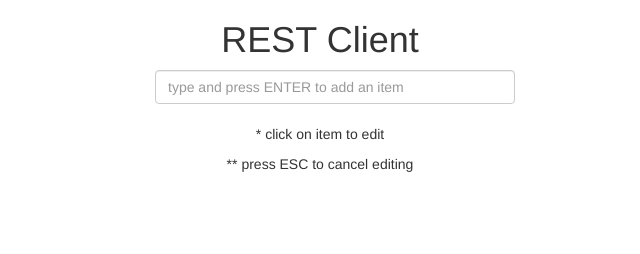
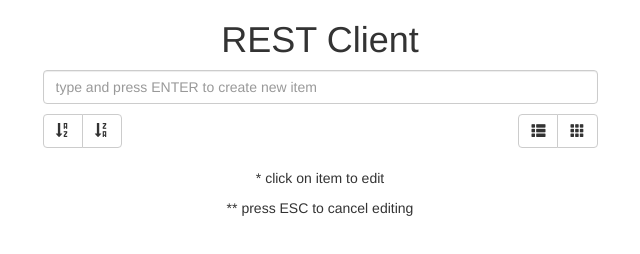
Before and after one commit to ihert/bitstars-exercises, a plain HTML site: page rest-client/index.html in a window 1280 px wide. Shown: the whole page, without its empty margins (320-960 px from the left). Drawn offline with nearby package versions, Linux system fonts and the light colour scheme.

Commit message:
fix layout

```diff
--- a/rest-client/index.html
+++ b/rest-client/index.html
@@ -17,15 +17,12 @@
     <script src="https://oss.maxcdn.com/respond/1.4.2/respond.min.js"></script>
     <![endif]-->
     <style>
-        #item-list {
-        }
+        #item-list {}
         #item-list li {
             list-style-type: none;
             padding-top: 10px;
-            padding-left: 5px;
             font-size: 24px;
             position: relative;
-            margin: 0 0 0 14px;
         }
         #item-list li .del {
             display: none;
@@ -39,18 +36,11 @@
             margin: auto 0;
             padding: 2px 4px;
         }
-        #item-list li .edit{
-            display: none;
-        }
-        #item-list li.editing .edit {
-            display: block;
-            width: 359px;
-            margin-left: -3px;
-        }
-        #item-list li.editing .view {
-            display: none;
-        }
+        #item-list li .edit{display: none;}
+        #item-list li.editing .edit {display: block;}
+        #item-list li.editing .view {display: none;}
         #item-list li:hover .del {display: block;}
+        .wrapper{padding-top: 10px; padding-bottom: 10px;}
     </style>
 </head>
 <body>
@@ -58,20 +48,36 @@
         <header>
             <div class="container">
                 <h1 class="text-center">REST Client</h1>
-                <div class="container">
                     <div class="row">
-                        <div class="col-md-4 col-md-offset-4">
-                            <input id="add" type="text" class="form-control" placeholder="type and press ENTER to add an item">
+                        <div class="col-md-6 col-md-offset-3">
+                            <input id="add" type="text" class="form-control" placeholder="type and press ENTER to create new item">
+                            <div class="wrapper">
+                                <div class="btn-group pull-left" role="group" aria-label="...">
+                                    <button type="button" class="btn btn-default">
+                                        <span class="glyphicon glyphicon-sort-by-alphabet" aria-hidden="true"></span>
+                                    </button>
+                                    <button type="button" class="btn btn-default">
+                                        <span class="glyphicon glyphicon-sort-by-alphabet-alt" aria-hidden="true"></span>
+                                    </button>
+                                </div>
+                                <div class="btn-group pull-right" role="group" aria-label="...">
+                                    <button type="button" class="btn btn-default">
+                                        <span class="glyphicon glyphicon-th-list" aria-hidden="true"></span>
+                                    </button>
+                                    <button type="button" class="btn btn-default">
+                                        <span class="glyphicon glyphicon-th" aria-hidden="true"></span>
+                                    </button>
+                                </div>
+                            </div>
                         </div>
                     </div>
                 </div>
-            </div>
         </header>
         <main>
             <section>
                 <div class="container">
                     <div class="row">
-                        <div class="col-md-4 col-md-offset-4">
+                        <div class="col-md-6 col-md-offset-3">
                             <ul id="item-list" class="list-group">
                             </ul>
                         </div>
@@ -82,7 +88,7 @@
         <footer>
             <div class="container">
                 <div class="row">
-                    <div class="col-md-4 col-md-offset-4">
+                    <div class="col-md-6 col-md-offset-3">
                         <p class="text-center">* click on item to edit</p>
                         <p class="text-center">** press ESC to cancel editing</p>
                     </div>
--- a/rest-client/js/main.js
+++ b/rest-client/js/main.js
@@ -1,7 +1,3 @@
-// Filename: main.js
-
-// Require.js allows us to configure mappings to paths
-// as demonstrated below:
 require.config({
     paths: {
         jquery: 'libs/jquery/jquery-min',
```
